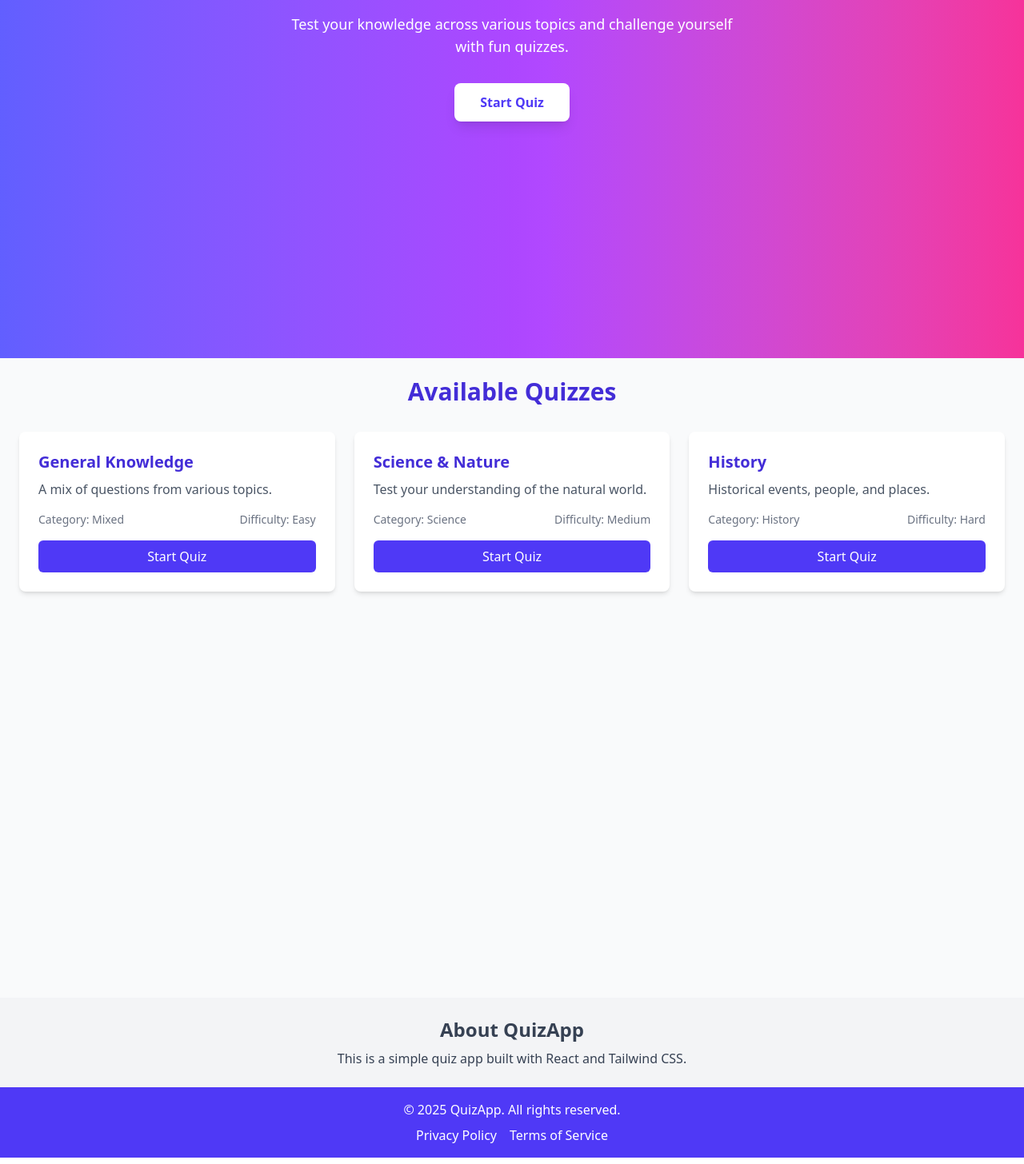
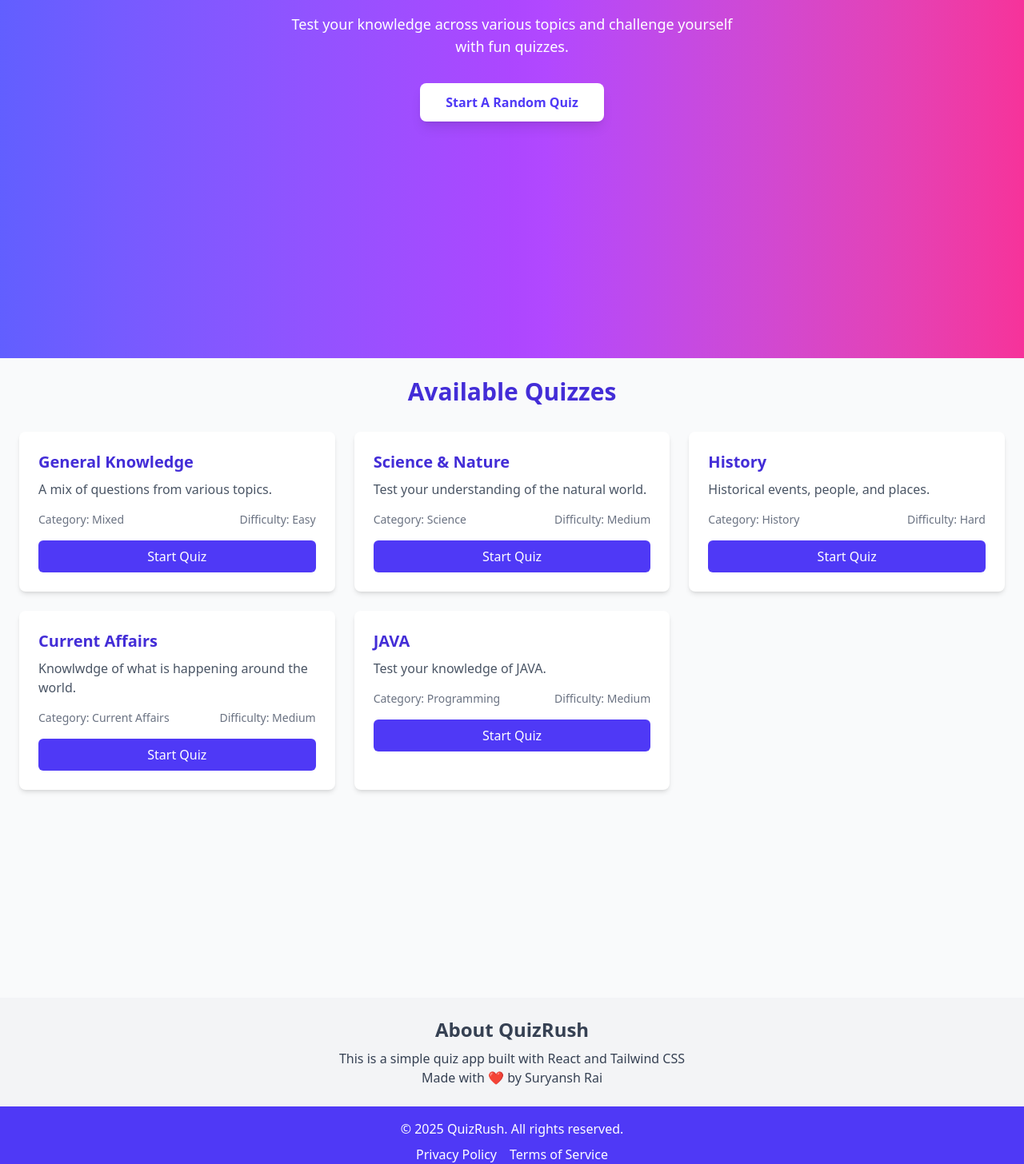
Before and after one commit to suryanshrai1/QuizRush, a React (Vite) app: page / in a window 1280 px wide. Shown: the part 540-1996 px from the top of the page at 80% size. Built offline with nearby package versions, Linux system fonts and the light colour scheme.

Commit message:
feature: Ask name before starting qioz for later use

```diff
--- a/src/App.jsx
+++ b/src/App.jsx
@@ -6,23 +6,31 @@ import Header from './Header';
 import Footer from './Footer';
 import QuizList from './QuizList';
 import Quiz from './Quiz';
+import NameModal from './NameModal';
 import quizzes from './data/quizzes';
 import questionsData from './data/questions';
 
 function App() {
   const [activeQuizId, setActiveQuizId] = useState(null);
+  const [userName, setUserName] = useState('');
+  const [pendingQuizId, setPendingQuizId] = useState(null);
+  const [showNameModal, setShowNameModal] = useState(false);
 
   const startQuiz = (quizId) => {
-    setActiveQuizId(quizId);
+    setPendingQuizId(quizId);
+    setShowNameModal(true);
   };
 
-  const startRandomQuiz = () => {
-    const randomQuiz = quizzes[Math.floor(Math.random() * quizzes.length)];
-    setActiveQuizId(randomQuiz.id);
+  const handleNameSubmit = (name) => {
+    setUserName(name);
+    setActiveQuizId(pendingQuizId);
+    setShowNameModal(false);
   };
 
   const quitQuiz = () => {
     setActiveQuizId(null);
+    setUserName('');
+    setPendingQuizId(null);
   };
 
   const currentQuestions = questionsData[activeQuizId];
@@ -32,27 +40,36 @@ function App() {
       <Navbar />
       {!activeQuizId ? (
         <>
-          <Header title="Available Quizzes" subtitle="Pick one and test yourself!" />
-
-          {/* 🔽 Home Section Anchor */}
+          <Header
+            title="Available Quizzes - Scroll Or Click on the Quizzes button"
+            subtitle="Pick one and test yourself!"
+          />
           <div id="home">
-            <Home onStart={startRandomQuiz} /> {/* ← Hooked up! */}
+            <Home onStart={startQuiz} />
           </div>
-
-          {/* 🔽 Quizzes Section Anchor */}
           <div id="quizzes">
             <QuizList quizzes={quizzes} onStartQuiz={startQuiz} />
           </div>
-
-          {/* 🔽 About Section Anchor */}
           <div id="about" className="p-6 text-center bg-gray-100 text-gray-700">
-            <h2 className="text-2xl font-semibold mb-2">About QuizApp</h2>
-            <p>This is a simple quiz app built with React and Tailwind CSS.</p>
+            <h2 className="text-2xl font-semibold mb-2">About QuizRush</h2>
+            <p>
+              This is a simple quiz app built with React and Tailwind CSS
+              <br />
+              Made with ❤️ by Suryansh Rai
+            </p>
           </div>
         </>
       ) : (
-        <Quiz questions={currentQuestions} onQuit={quitQuiz} />
+        <Quiz questions={currentQuestions} onQuit={quitQuiz} userName={userName} />
       )}
+
+      {showNameModal && (
+        <NameModal
+          onSubmit={handleNameSubmit}
+          onCancel={() => setShowNameModal(false)}
+        />
+      )}
+
       <Footer />
     </>
   );
--- a/src/Footer.jsx
+++ b/src/Footer.jsx
@@ -4,7 +4,7 @@ const Footer = () => {
   return (
     <footer className="bg-indigo-600 text-white py-4 mt-auto text-center">
       <p>
-        &copy; {new Date().getFullYear()} QuizApp. All rights reserved.
+        &copy; {new Date().getFullYear()} QuizRush. All rights reserved.
       </p>
       <div className="mt-2 space-x-4">
         <a href="#privacy" className="hover:text-indigo-300 transition">
--- a/src/Home.jsx
+++ b/src/Home.jsx
@@ -13,7 +13,7 @@ const Home = ({ onStart }) => {
         onClick={onStart}
         className="px-8 py-3 bg-white text-indigo-600 font-semibold rounded-lg shadow-lg hover:bg-indigo-100 transition cursor-pointer"
       >
-        Start Quiz
+        Start A Random Quiz
       </button>
 
     </div>
--- /dev/null
+++ b/src/NameModal.jsx
@@ -0,0 +1,42 @@
+import React, { useState } from 'react';
+
+const NameModal = ({ onSubmit, onCancel }) => {
+  const [name, setName] = useState('');
+
+  const handleSubmit = () => {
+    if (name.trim()) {
+      onSubmit(name.trim());
+    }
+  };
+
+  return (
+    <div className="fixed inset-0 bg-black bg-opacity-40 flex items-center justify-center z-50">
+      <div className="bg-white p-6 rounded shadow-lg w-11/12 max-w-sm">
+        <h2 className="text-xl font-semibold mb-4 text-center text-indigo-700">Enter Your Name</h2>
+        <input
+          type="text"
+          value={name}
+          onChange={(e) => setName(e.target.value)}
+          placeholder="Your name"
+          className="w-full px-4 py-2 border rounded mb-4 focus:outline-none focus:ring-2 focus:ring-indigo-400"
+        />
+        <div className="flex justify-end space-x-3">
+          <button
+            onClick={onCancel}
+            className="px-4 py-2 bg-gray-300 rounded hover:bg-gray-400 transition"
+          >
+            Cancel
+          </button>
+          <button
+            onClick={handleSubmit}
+            className="px-4 py-2 bg-indigo-600 text-white rounded hover:bg-indigo-700 transition"
+          >
+            Start Quiz
+          </button>
+        </div>
+      </div>
+    </div>
+  );
+};
+
+export default NameModal;
--- a/src/Quiz.jsx
+++ b/src/Quiz.jsx
@@ -1,6 +1,6 @@
 import React, { useState } from 'react';
 
-const Quiz = ({ questions, onQuit }) => {
+const Quiz = ({ questions, onQuit, userName }) => {
   const [currentIndex, setCurrentIndex] = useState(0);
   const [score, setScore] = useState(0);
   const [selected, setSelected] = useState(null);
@@ -54,7 +54,8 @@ const Quiz = ({ questions, onQuit }) => {
     return (
       <div className="p-6 bg-gray-100 min-h-screen flex flex-col justify-center items-center max-w-xl mx-auto">
         <h2 className="text-3xl font-bold text-indigo-700 mb-6">Quiz Finished!</h2>
-        <p className="text-xl mb-6">
+        <p className="text-xl mb-6 text-center">
+          {userName && <span className="block mb-2 font-medium">Well done, {userName}!</span>}
           You scored <span className="font-semibold">{score}</span> out of{' '}
           <span className="font-semibold">{questions.length}</span>
         </p>
@@ -79,7 +80,7 @@ const Quiz = ({ questions, onQuit }) => {
   return (
     <div className="p-6 bg-gray-100 min-h-screen max-w-xl mx-auto">
       <h2 className="text-2xl font-bold mb-4 text-indigo-700">
-        Question {currentIndex + 1}
+        {userName ? `Hi ${userName}, here’s your question:` : `Question ${currentIndex + 1}`}
       </h2>
       <p className="mb-6 text-lg">{current.question}</p>
 
--- a/src/data/questions.js
+++ b/src/data/questions.js
@@ -65,6 +65,52 @@ const questionsData = {
       answer: 'Mongols',
     },
   ],
+
+  4: [
+    {
+      question: 'Who was elected President of Poland in June 2025?',
+      options: ['Rafał Trzaskowski', 'Karol Nawrocki', 'Andrzej Duda', 'Donald Tusk'],
+      answer: 'Karol Nawrocki',
+    },
+    {
+      question: 'Who became the first female President of Mexico in June 2025?',
+      options: ['Claudia Sheinbaum', 'Beatriz Paredes', 'Olga Sánchez Cordero', 'Tatiana Clouthier'],
+      answer: 'Claudia Sheinbaum',
+    },
+    {
+      question: 'Which Indian state became the first to implement the Uniform Civil Code (UCC) in 2025?',
+      options: ['Uttar Pradesh', 'Uttarakhand', 'Gujarat', 'Himachal Pradesh'],
+      answer: 'Uttarakhand',
+    },
+    {
+      question: "What is the name of India's major tree plantation initiative launched in 2025?",
+      options: ['National Electric Vehicle Policy', 'Ek Ped Maa Ke Naam', 'River Ganga Rejuvenation', 'Solar Power Mission'],
+      answer: 'Ek Ped Maa Ke Naam',
+    },
+  ],
+  5: [
+  {
+    question: 'Which keyword is used to define a class in Java?',
+    options: ['class', 'define', 'struct', 'object'],
+    answer: 'class',
+  },
+  {
+    question: 'Which of the following is not a Java primitive type?',
+    options: ['int', 'boolean', 'String', 'char'],
+    answer: 'String',
+  },
+  {
+    question: 'What is the size of an int variable in Java?',
+    options: ['8 bits', '16 bits', '32 bits', '64 bits'],
+    answer: '32 bits',
+  },
+  {
+    question: 'Which method is the entry point of a Java application?',
+    options: ['main()', 'start()', 'run()', 'init()'],
+    answer: 'main()',
+  },
+]
+
 };
 
 export default questionsData;
--- a/src/data/quizzes.js
+++ b/src/data/quizzes.js
@@ -21,6 +21,20 @@ const quizzes = [
     category: 'History',
     difficulty: 'Hard',
   },
+    {
+    id: 4,
+    title: 'Current Affairs',
+    description: 'Knowlwdge of what is happening around the world.',
+    category: 'Current Affairs',
+    difficulty: 'Medium',
+  },
+   {
+    id: 5,
+    title: 'JAVA',
+    description: 'Test your knowledge of JAVA.',
+    category: 'Programming',
+    difficulty: 'Medium',
+  },
 ];
 
 export default quizzes;
```
Also changed, not shown: src/Leaderboard.jsx (added).
